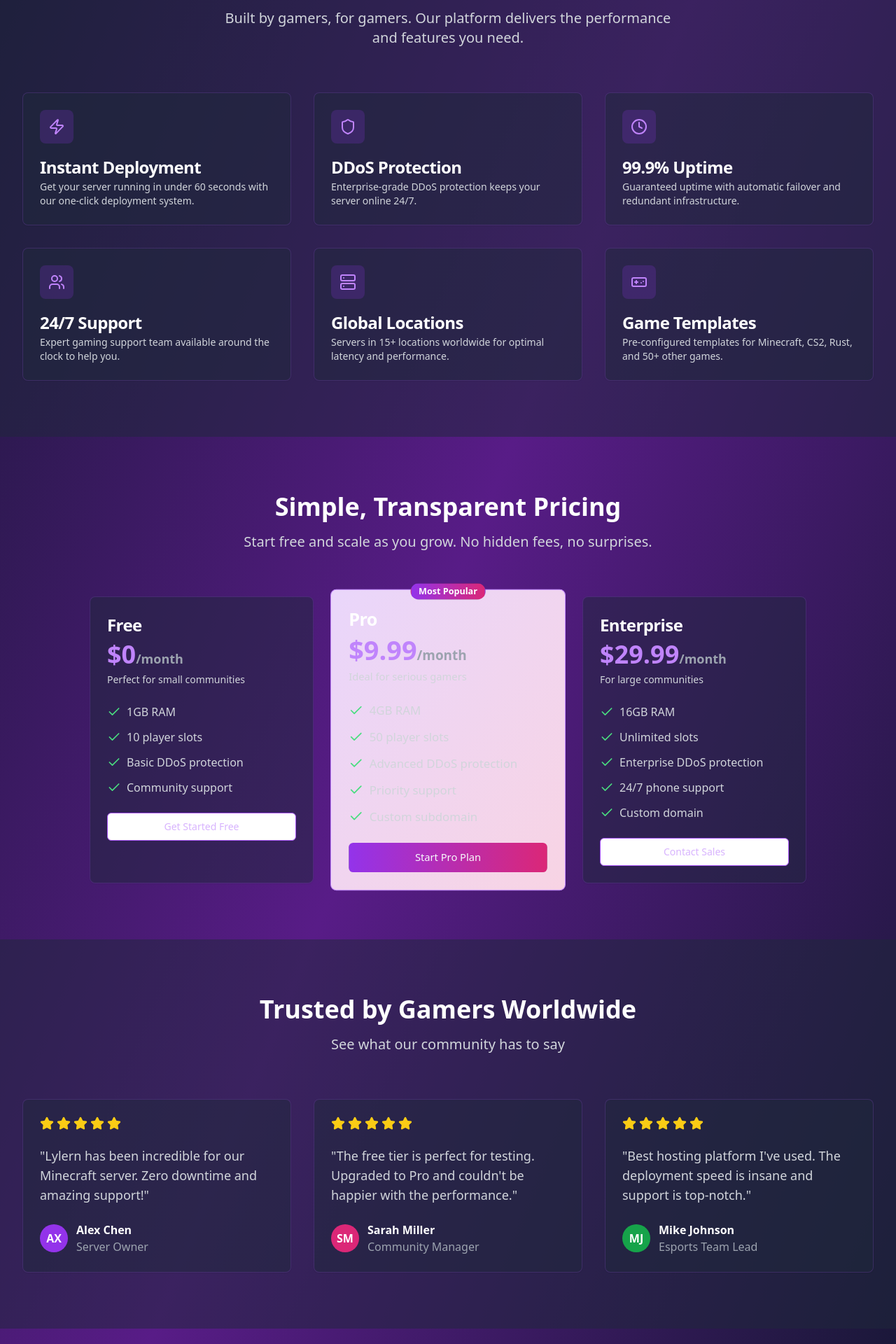
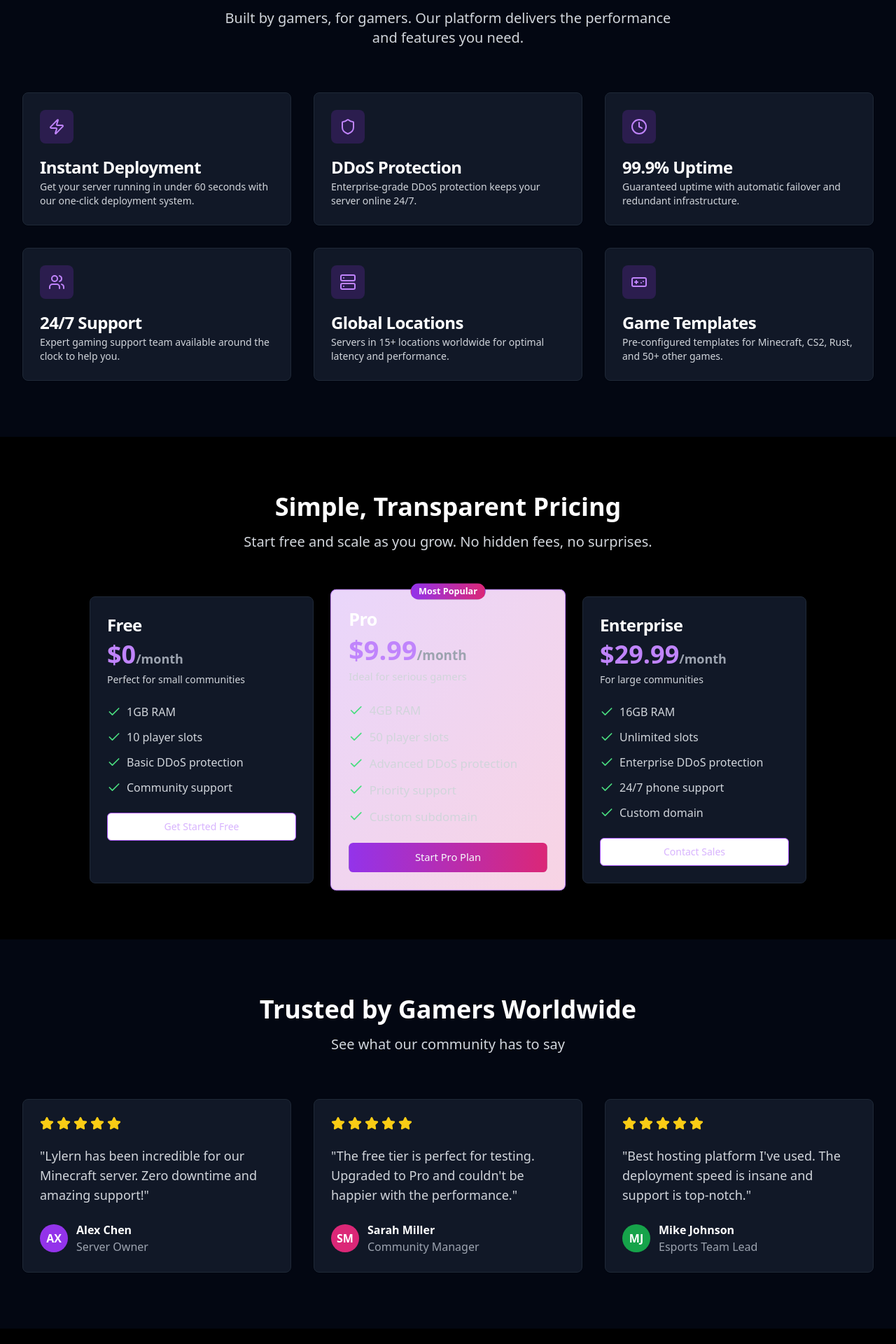
Before and after one commit to stanksony/lylern-gaming-haven-landing-49, a React (Vite) app: page / in a window 1280 px wide. Shown: the part 720-2640 px from the top of the page at 70% size. Built offline with nearby package versions, Linux system fonts and the light colour scheme.

Commit message:
feat: Implement dark theme
Updates the application's theme to a black theme.

```diff
--- a/src/pages/Index.tsx
+++ b/src/pages/Index.tsx
@@ -6,9 +6,9 @@ import { Check, Zap, Shield, Clock, Users, Server, GamepadIcon, Star } from "luc
 
 const Index = () => {
   return (
-    <div className="min-h-screen bg-gradient-to-br from-slate-900 via-purple-900 to-slate-900">
+    <div className="min-h-screen bg-black">
       {/* Navigation */}
-      <nav className="fixed top-0 w-full z-50 bg-slate-900/80 backdrop-blur-md border-b border-purple-500/20">
+      <nav className="fixed top-0 w-full z-50 bg-black/90 backdrop-blur-md border-b border-gray-800">
         <div className="max-w-7xl mx-auto px-4 sm:px-6 lg:px-8">
           <div className="flex justify-between items-center h-16">
             <div className="flex items-center space-x-2">
@@ -54,7 +54,7 @@ const Index = () => {
       </section>
 
       {/* Features Section */}
-      <section id="features" className="py-20 px-4 sm:px-6 lg:px-8 bg-slate-800/50">
+      <section id="features" className="py-20 px-4 sm:px-6 lg:px-8 bg-gray-950">
         <div className="max-w-7xl mx-auto">
           <div className="text-center mb-16">
             <h2 className="text-4xl font-bold text-white mb-4">Why Choose Lylern?</h2>
@@ -64,7 +64,7 @@ const Index = () => {
           </div>
 
           <div className="grid md:grid-cols-2 lg:grid-cols-3 gap-8">
-            <Card className="bg-slate-800/50 border-purple-500/20 hover:border-purple-500/40 transition-all duration-300 hover:scale-105">
+            <Card className="bg-gray-900 border-gray-800 hover:border-purple-500/40 transition-all duration-300 hover:scale-105">
               <CardHeader>
                 <div className="w-12 h-12 bg-purple-600/20 rounded-lg flex items-center justify-center mb-4">
                   <Zap className="w-6 h-6 text-purple-400" />
@@ -76,7 +76,7 @@ const Index = () => {
               </CardHeader>
             </Card>
 
-            <Card className="bg-slate-800/50 border-purple-500/20 hover:border-purple-500/40 transition-all duration-300 hover:scale-105">
+            <Card className="bg-gray-900 border-gray-800 hover:border-purple-500/40 transition-all duration-300 hover:scale-105">
               <CardHeader>
                 <div className="w-12 h-12 bg-purple-600/20 rounded-lg flex items-center justify-center mb-4">
                   <Shield className="w-6 h-6 text-purple-400" />
@@ -88,7 +88,7 @@ const Index = () => {
               </CardHeader>
             </Card>
 
-            <Card className="bg-slate-800/50 border-purple-500/20 hover:border-purple-500/40 transition-all duration-300 hover:scale-105">
+            <Card className="bg-gray-900 border-gray-800 hover:border-purple-500/40 transition-all duration-300 hover:scale-105">
               <CardHeader>
                 <div className="w-12 h-12 bg-purple-600/20 rounded-lg flex items-center justify-center mb-4">
                   <Clock className="w-6 h-6 text-purple-400" />
@@ -100,7 +100,7 @@ const Index = () => {
               </CardHeader>
             </Card>
 
-            <Card className="bg-slate-800/50 border-purple-500/20 hover:border-purple-500/40 transition-all duration-300 hover:scale-105">
+            <Card className="bg-gray-900 border-gray-800 hover:border-purple-500/40 transition-all duration-300 hover:scale-105">
               <CardHeader>
                 <div className="w-12 h-12 bg-purple-600/20 rounded-lg flex items-center justify-center mb-4">
                   <Users className="w-6 h-6 text-purple-400" />
@@ -112,7 +112,7 @@ const Index = () => {
               </CardHeader>
             </Card>
 
-            <Card className="bg-slate-800/50 border-purple-500/20 hover:border-purple-500/40 transition-all duration-300 hover:scale-105">
+            <Card className="bg-gray-900 border-gray-800 hover:border-purple-500/40 transition-all duration-300 hover:scale-105">
               <CardHeader>
                 <div className="w-12 h-12 bg-purple-600/20 rounded-lg flex items-center justify-center mb-4">
                   <Server className="w-6 h-6 text-purple-400" />
@@ -124,7 +124,7 @@ const Index = () => {
               </CardHeader>
             </Card>
 
-            <Card className="bg-slate-800/50 border-purple-500/20 hover:border-purple-500/40 transition-all duration-300 hover:scale-105">
+            <Card className="bg-gray-900 border-gray-800 hover:border-purple-500/40 transition-all duration-300 hover:scale-105">
               <CardHeader>
                 <div className="w-12 h-12 bg-purple-600/20 rounded-lg flex items-center justify-center mb-4">
                   <GamepadIcon className="w-6 h-6 text-purple-400" />
@@ -151,7 +151,7 @@ const Index = () => {
 
           <div className="grid md:grid-cols-3 gap-8 max-w-5xl mx-auto">
             {/* Free Plan */}
-            <Card className="bg-slate-800/50 border-purple-500/20 relative">
+            <Card className="bg-gray-900 border-gray-800 relative">
               <CardHeader>
                 <CardTitle className="text-2xl text-white">Free</CardTitle>
                 <div className="text-4xl font-bold text-purple-400">$0<span className="text-lg text-gray-400">/month</span></div>
@@ -222,7 +222,7 @@ const Index = () => {
             </Card>
 
             {/* Enterprise Plan */}
-            <Card className="bg-slate-800/50 border-purple-500/20">
+            <Card className="bg-gray-900 border-gray-800">
               <CardHeader>
                 <CardTitle className="text-2xl text-white">Enterprise</CardTitle>
                 <div className="text-4xl font-bold text-purple-400">$29.99<span className="text-lg text-gray-400">/month</span></div>
@@ -261,7 +261,7 @@ const Index = () => {
       </section>
 
       {/* Testimonials */}
-      <section className="py-20 px-4 sm:px-6 lg:px-8 bg-slate-800/50">
+      <section className="py-20 px-4 sm:px-6 lg:px-8 bg-gray-950">
         <div className="max-w-7xl mx-auto">
           <div className="text-center mb-16">
             <h2 className="text-4xl font-bold text-white mb-4">Trusted by Gamers Worldwide</h2>
@@ -269,7 +269,7 @@ const Index = () => {
           </div>
 
           <div className="grid md:grid-cols-3 gap-8">
-            <Card className="bg-slate-800/50 border-purple-500/20">
+            <Card className="bg-gray-900 border-gray-800">
               <CardHeader>
                 <div className="flex items-center space-x-1 mb-4">
                   {[...Array(5)].map((_, i) => (
@@ -293,7 +293,7 @@ const Index = () => {
               </CardContent>
             </Card>
 
-            <Card className="bg-slate-800/50 border-purple-500/20">
+            <Card className="bg-gray-900 border-gray-800">
               <CardHeader>
                 <div className="flex items-center space-x-1 mb-4">
                   {[...Array(5)].map((_, i) => (
@@ -317,7 +317,7 @@ const Index = () => {
               </CardContent>
             </Card>
 
-            <Card className="bg-slate-800/50 border-purple-500/20">
+            <Card className="bg-gray-900 border-gray-800">
               <CardHeader>
                 <div className="flex items-center space-x-1 mb-4">
                   {[...Array(5)].map((_, i) => (
@@ -363,7 +363,7 @@ const Index = () => {
       </section>
 
       {/* Footer */}
-      <footer id="contact" className="bg-slate-900 py-12 px-4 sm:px-6 lg:px-8 border-t border-purple-500/20">
+      <footer id="contact" className="bg-black py-12 px-4 sm:px-6 lg:px-8 border-t border-gray-800">
         <div className="max-w-7xl mx-auto">
           <div className="flex flex-col md:flex-row justify-between items-center">
             <div className="flex items-center space-x-2 mb-4 md:mb-0">
@@ -377,7 +377,7 @@ const Index = () => {
               <a href="#" className="text-gray-400 hover:text-purple-400 transition-colors">Discord</a>
             </div>
           </div>
-          <div className="mt-8 pt-8 border-t border-purple-500/20 text-center text-gray-400">
+          <div className="mt-8 pt-8 border-t border-gray-800 text-center text-gray-400">
             <p>&copy; 2024 Lylern. All rights reserved. Built for gamers, by gamers.</p>
           </div>
         </div>
```
